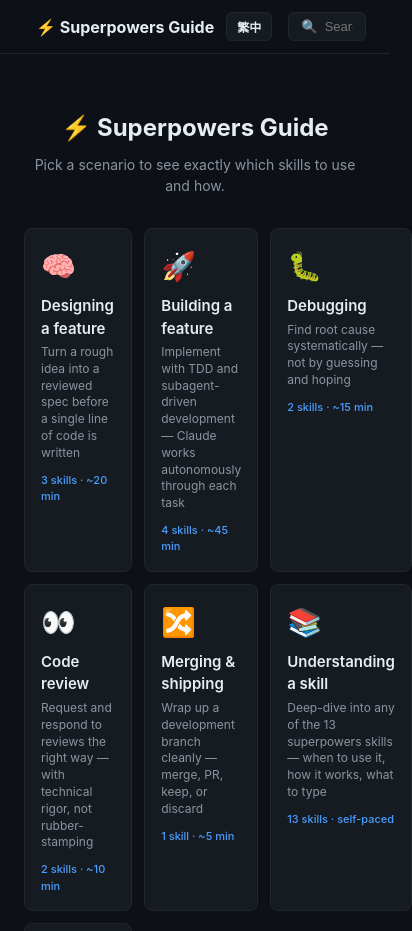
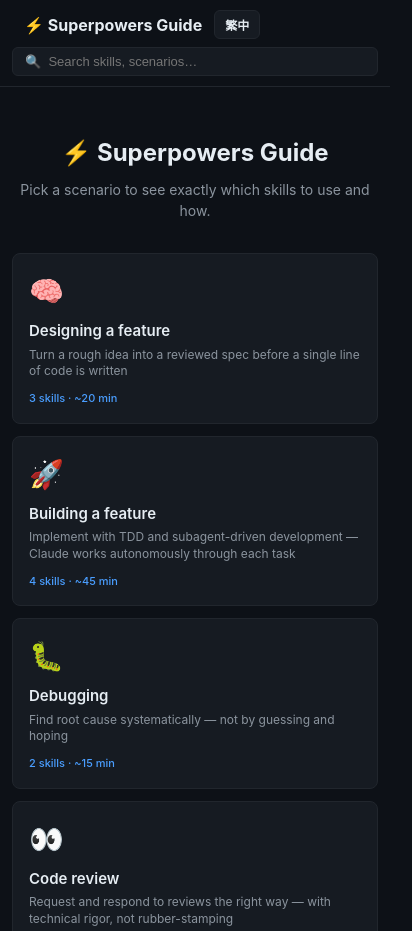
Before and after one commit to peterlwkww-ai/Superpowers-guide, a website with bundled scripts: page public/index.html in a window 390 px wide. Shown: the top 931 px of the page, 412 px wide, since content can reach past the window. Built offline with nearby package versions, Linux system fonts and the light colour scheme.

Commit message:
feat: add responsive CSS for phone and tablet breakpoints

```diff
--- a/public/styles.css
+++ b/public/styles.css
@@ -236,3 +236,24 @@ body {
 /* ── Utilities ── */
 .loading { text-align: center; padding: 48px; color: var(--text-muted); }
 .error { text-align: center; padding: 48px; color: var(--red); }
+
+/* ── Responsive ── */
+@media (max-width: 480px) {
+  #nav {
+    flex-wrap: wrap;
+    padding: 10px 12px;
+    gap: 8px;
+  }
+  .nav-left { flex: 1; }
+  .nav-right { flex: 0 0 100%; }
+  .search-input { width: 100%; }
+  #main { padding: 16px 12px; }
+  .scenario-grid { grid-template-columns: 1fr; }
+  .skill-header { flex-direction: column; }
+  .skill-header-right { width: 100%; }
+  .phases-grid { grid-template-columns: 1fr; }
+}
+
+@media (min-width: 481px) and (max-width: 768px) {
+  .scenario-grid { grid-template-columns: repeat(2, 1fr); }
+}
```
